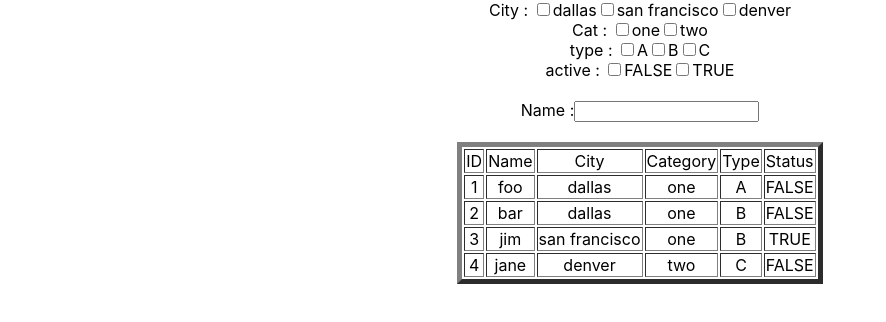
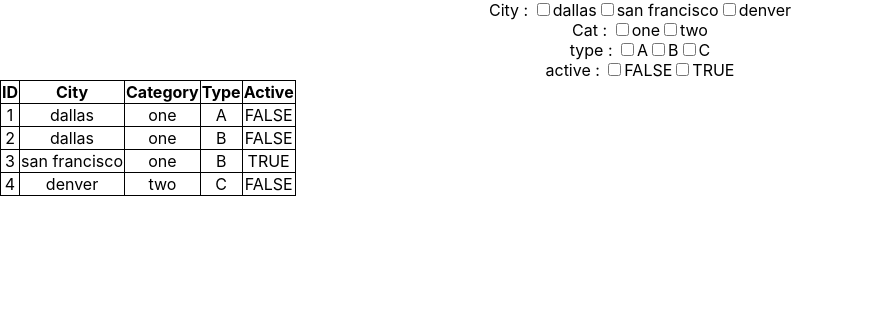
Before and after one commit to stagline/react-filter, a React (Create React App) app: page / in a window 1280 px wide. Shown: the top 322 px of the page, without its empty margins (0-886 px from the left). Built offline with nearby package versions, Linux system fonts and the light colour scheme.

Commit message:
final updates

```diff
--- a/src/App.js
+++ b/src/App.js
@@ -108,8 +108,8 @@ function App() {
           ))}
         </tbody>
       </table> */}
-      <TableTwo />
-      {/* <Dynamic /> */}
+      {/* <TableTwo /> */}
+      <Dynamic />
     </div>
   );
 }
--- a/src/Dyanmic.jsx
+++ b/src/Dyanmic.jsx
@@ -1,41 +1,34 @@
+import { useState } from "react";
+
 const Dynamic = () => {
-  const columns = [
+  const [filterState, setFilterState] = useState({
+    columns: [],
+    name: "",
+    city: [],
+    category: [],
+    type: [],
+    active: [],
+  });
+  const maicolumns = [
     { path: "id", name: "ID" },
-    { path: "name", name: "Name" },
-    { path: "name", name: "Name" },
-    { path: "age", name: "Age" },
-    { path: "favFruit", name: "Fruits" },
+    { path: "city", name: "City" },
+    { path: "category", name: "Category" },
+    { path: "type", name: "Type" },
+    { path: "active", name: "Active" },
+    // { path: "state", name: "State" },
   ];
 
-  const data = [
-    { id: 1, name: "Kate", age: 25, favFruit: "🍏" },
-    { id: 2, name: "Tom", age: 23, favFruit: "🍌" },
-    { id: 3, name: "Ann", age: 26, favFruit: "🍊" },
-    { id: 4, name: "Jack", age: 21, favFruit: "🍒" },
-    { id: 4, name: "Jack", age: 21, favFruit: "🍒" },
-    { id: 4, name: "Jack", age: 21, favFruit: "🍒" },
-  ];
+  let a = Object.keys(maicolumns[0]);
 
-  let mainColumns = [
-    {
-      path: "id",
-      name: "ID",
-    },
-    {
-      path: "name",
-      name: "Name",
-    },
-    {
-      path: "city",
-      name: "City",
-    },
-    {
-      path: "category",
-      name: "Category",
-    },
-  ];
+  let arrData = a.filter(function (e) {
+    return e !== "id";
+  });
+  arrData = arrData.filter(function (e) {
+    return e !== "name";
+  });
+  console.log(arrData, "arrData");
 
-  let maiData = [
+  const maidata = [
     {
       id: 1,
       name: "foo",
@@ -43,6 +36,7 @@ const Dynamic = () => {
       category: "one",
       type: "A",
       active: "FALSE",
+      //   state: "Gujrat",
     },
     {
       id: 2,
@@ -51,6 +45,7 @@ const Dynamic = () => {
       category: "one",
       type: "B",
       active: "FALSE",
+      //   state: "MH",
     },
     {
       id: 3,
@@ -59,6 +54,7 @@ const Dynamic = () => {
       category: "one",
       type: "B",
       active: "TRUE",
+      //   state: "RJ",
     },
     {
       id: 4,
@@ -67,12 +63,181 @@ const Dynamic = () => {
       category: "two",
       type: "C",
       active: "FALSE",
+      //   state: "UP",
     },
   ];
 
+  const handleCity = (e) => {
+    let arr = filterState.city;
+    if (e.target.checked) {
+      if (!arr.indexOf(e.target.value) > -1) {
+        arr.push(e.target.value);
+        setFilterState({
+          ...filterState,
+          city: arr,
+        });
+      }
+    } else {
+      if (arr.indexOf(e.target.value) > -1) {
+        arr.splice(arr.indexOf(e.target.value), 1);
+        setFilterState({
+          ...filterState,
+          city: arr,
+        });
+      }
+    }
+    console.log(arr);
+  };
+
+  const handleCategory = (e) => {
+    let arr = filterState.category;
+    if (e.target.checked) {
+      if (!arr.indexOf(e.target.value) > -1) {
+        arr.push(e.target.value);
+        setFilterState({
+          ...filterState,
+          category: arr,
+        });
+      }
+    } else {
+      if (arr.indexOf(e.target.value) > -1) {
+        arr.splice(arr.indexOf(e.target.value), 1);
+        setFilterState({
+          ...filterState,
+          category: arr,
+        });
+      }
+    }
+  };
+  const handleType = (e) => {
+    let arr = filterState.type;
+    if (e.target.checked) {
+      if (!arr.indexOf(e.target.value) > -1) {
+        arr.push(e.target.value);
+        setFilterState({
+          ...filterState,
+          type: arr,
+        });
+      }
+    } else {
+      if (arr.indexOf(e.target.value) > -1) {
+        arr.splice(arr.indexOf(e.target.value), 1);
+        setFilterState({
+          ...filterState,
+          type: arr,
+        });
+      }
+    }
+  };
+
+  const handleActive = (e) => {
+    let arr = filterState.active;
+    if (e.target.checked) {
+      if (!arr.indexOf(e.target.value) > -1) {
+        arr.push(e.target.value);
+        setFilterState({
+          ...filterState,
+          active: arr,
+        });
+      }
+    } else {
+      if (arr.indexOf(e.target.value) > -1) {
+        arr.splice(arr.indexOf(e.target.value), 1);
+        setFilterState({
+          ...filterState,
+          active: arr,
+        });
+      }
+    }
+  };
+
+  const city = [...new Set(maidata.reduce((a, c) => [...a, c.city], []))];
+  const cat = [...new Set(maidata.reduce((a, c) => [...a, c.category], []))];
+  const type = [...new Set(maidata.reduce((a, c) => [...a, c.type], []))];
+  const active = [...new Set(maidata.reduce((a, c) => [...a, c.active], []))];
+
   return (
     <div>
-      <Table id="id" columns={mainColumns} data={maiData} />
+      City :{" "}
+      {city.map((c) => (
+        <>
+          <input
+            type="checkbox"
+            value={c}
+            onChange={(e) => handleCity(e)}
+          ></input>
+          {c}
+        </>
+      ))}
+      <br></br>
+      Cat :{" "}
+      {cat.map((c) => (
+        <>
+          <input
+            type="checkbox"
+            value={c}
+            onChange={(e) => handleCategory(e)}
+          ></input>
+          {c}
+        </>
+      ))}
+      <br></br>
+      type :{" "}
+      {type.map((c) => (
+        <>
+          <input
+            type="checkbox"
+            value={c}
+            onChange={(e) => handleType(e)}
+          ></input>
+          {c}
+        </>
+      ))}
+      <br></br>
+      active :{" "}
+      {active.map((c) => (
+        <>
+          <input
+            type="checkbox"
+            value={c}
+            onChange={(e) => handleActive(e)}
+          ></input>
+          {c}
+        </>
+      ))}
+      <table style={tableStyle}>
+        <tbody>
+          <tr>
+            {maicolumns.map(({ path, name }) => (
+              <th style={tdStyle} key={path}>
+                {name}
+              </th>
+            ))}
+          </tr>
+          {maidata
+            .filter(
+              (item) =>
+                (item.name.includes(filterState.name) ||
+                  filterState.name == "") &&
+                (filterState.city.includes(item.city) ||
+                  filterState.city.length == 0) &&
+                (filterState.category.includes(item.category) ||
+                  filterState.category.length == 0) &&
+                (filterState.type.includes(item.type) ||
+                  filterState.type.length == 0) &&
+                (filterState.active == item.active || filterState.active == "")
+            )
+            .map((rowData, id) => (
+              <tr key={rowData[id]}>
+                {maicolumns.map(({ path }) => (
+                  <td style={tdStyle} key={path}>
+                    {rowData[path]}
+                  </td>
+                ))}
+              </tr>
+            ))}
+        </tbody>
+      </table>
     </div>
   );
 };
@@ -87,26 +252,3 @@ const tableStyle = {
 const tdStyle = {
   border: "1px solid black",
 };
-
-const Table = ({ id, columns, data }) => (
-  <table style={tableStyle}>
-    <tbody>
-      <tr>
-        {columns.map(({ path, name }) => (
-          <th style={tdStyle} key={path}>
-            {name}
-          </th>
-        ))}
-      </tr>
-      {data.map((rowData) => (
-        <tr key={rowData[id]}>
-          {columns.map(({ path }) => (
-            <td style={tdStyle} key={path}>
-              {rowData[path]}
-            </td>
-          ))}
-        </tr>
-      ))}
-    </tbody>
-  </table>
-);
```
